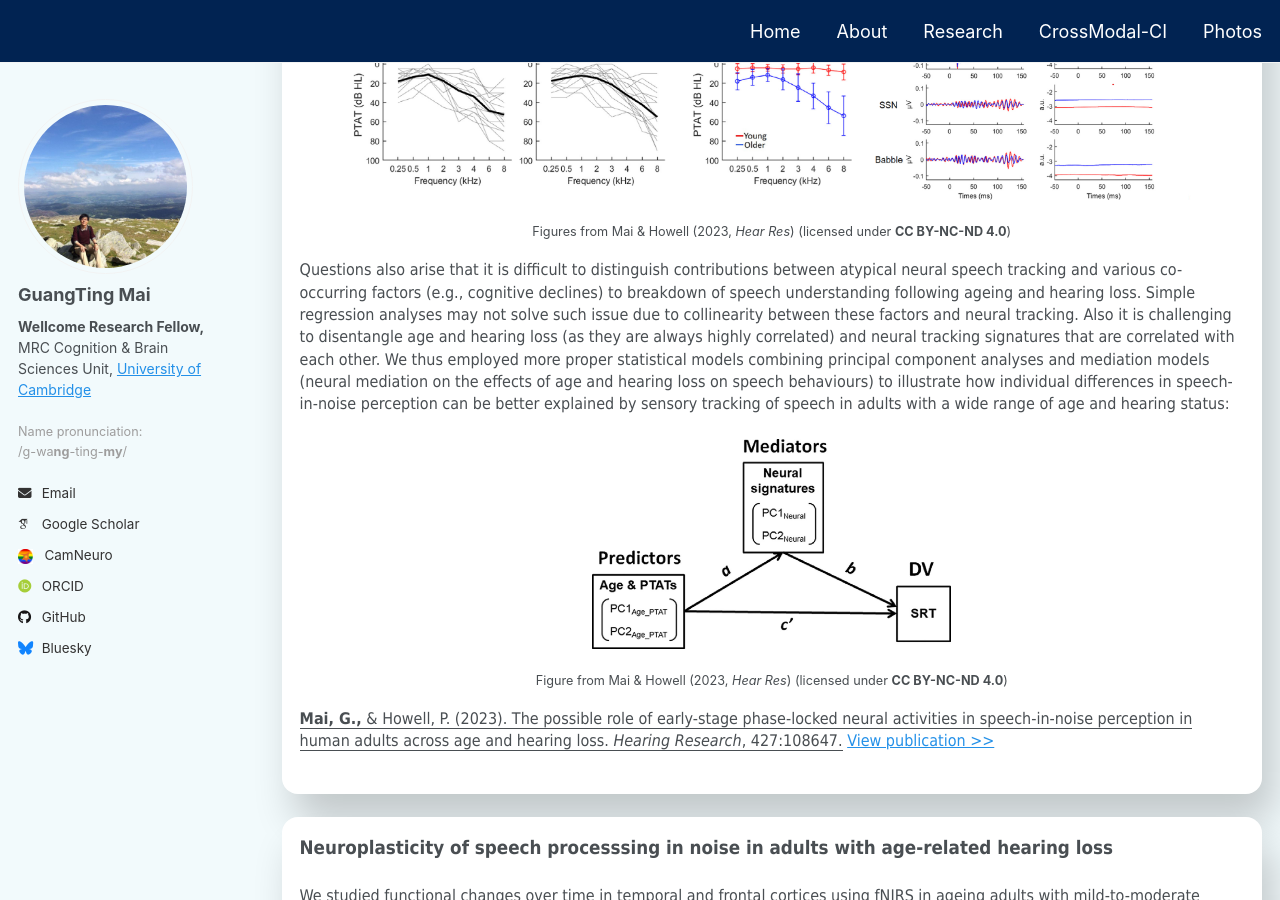
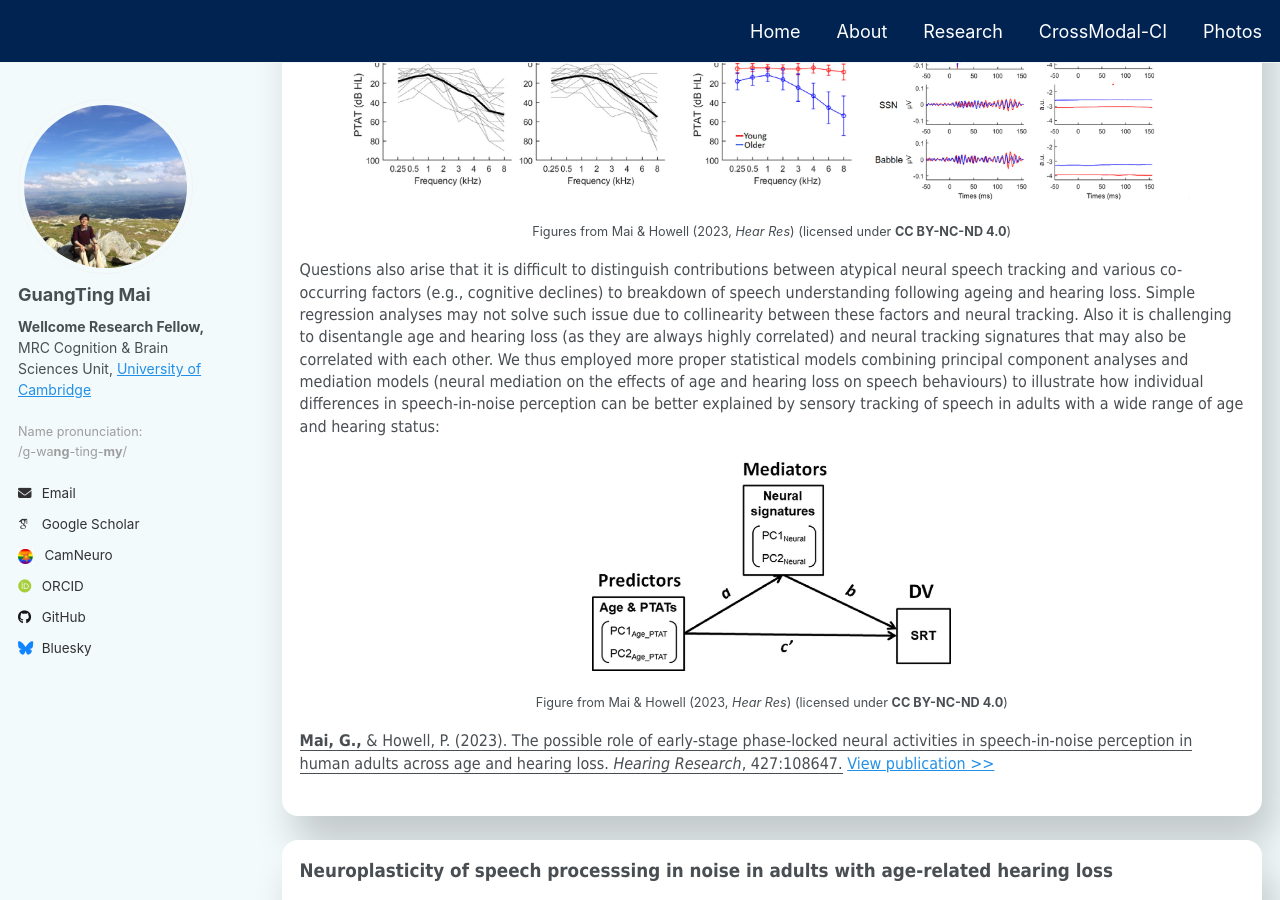
Before and after one commit to guangtingmai/guangtingmai.github.io, a Jekyll site: the page built from _pages/neuraltrack-hearingloss.html, in a window 1280 px wide and 900 px high, scrolled down 462 px. Built offline with Jekyll 4.4.1, drawn with Linux system fonts in a browser that asks for light colours; some web fonts are replaced.

Commit message:
Update neuraltrack-hearingloss.html

```diff
--- a/_pages/neuraltrack-hearingloss.html
+++ b/_pages/neuraltrack-hearingloss.html
@@ -21,7 +21,7 @@ author_profile: true
 <p><span style="font-size: 12pt;font-family: Tahoma;line-height: 1.4;display: block;margin-bottom: 0.1vh">Questions also arise that it is difficult to distinguish
   contributions between atypical neural speech tracking and various co-occurring factors (e.g., cognitive declines) to breakdown of speech understanding following
   ageing and hearing loss. Simple regression analyses may not solve such issue due to collinearity between these factors and neural tracking. Also it is challenging
-  to disentangle age and hearing loss (as they are always highly correlated) and neural tracking signatures that are correlated with each other. We thus employed
+  to disentangle age and hearing loss (as they are always highly correlated) and neural tracking signatures that may also be correlated with each other. We thus employed
   more proper statistical models combining principal component analyses and mediation models (neural mediation on the effects of age and hearing loss on speech
   behaviours) to illustrate how individual differences in speech-in-noise perception can be better explained by sensory tracking of speech in adults with a wide
   range of age and hearing status:</span></p>
```
